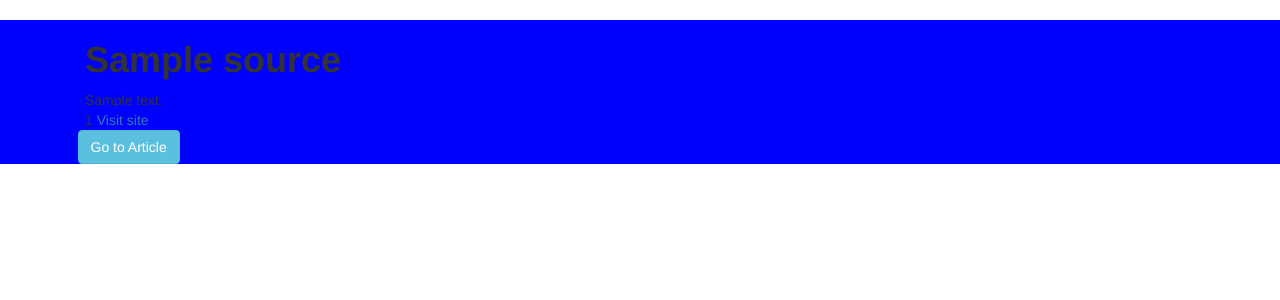
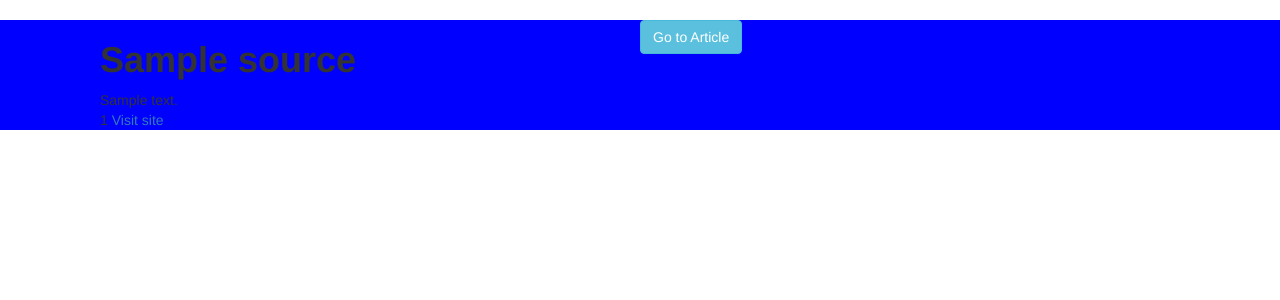
Before and after one commit to Blaisehala/NewsApp, a Flask app: template app/templates/index.html in a window 1280 px wide. Shown: the part 92-392 px from the top of the page. Run offline with Flask 2, Linux system fonts and the light colour scheme; the template is opened without the code that fills it: most values are stand-ins (such as "Sample title", 1, 10 or a date in 2020); some libraries are stand-ins or nearby versions.

Commit message:
continous inregration

```diff
--- a/app/models.py
+++ b/app/models.py
@@ -8,6 +8,7 @@ class Articles:
     self.title = title
     self.url = url
 
+
 class Source:
   def __init__(self,id,name, description,url):
     self.id= id
--- a/app/requests.py
+++ b/app/requests.py
@@ -30,7 +30,7 @@ def get_sources():
       sources_list = source_data_dict['sources']
       source_results = process_sources(sources_list)
 
-    return source_results
+  return source_results
 
 def process_sources (sources):
   sources_list = []
@@ -66,7 +66,7 @@ def get_articles(id):
       articles_list = articles_dict['articles']
       articles_results = process_articles(articles_list)
 
-    return articles_results
+  return articles_results
 
 def process_articles(list):
   articles_results = []
--- /dev/null
+++ b/app/static/CSS/article.css
@@ -0,0 +1,3 @@
+div{
+  background-color: brown;
+}
--- /dev/null
+++ b/app/static/CSS/index.css
@@ -0,0 +1,3 @@
+.watch{
+background-color: blue;
+}
--- a/app/static/CSS/style.css
+++ /dev/null
@@ -1,7 +0,0 @@
-.watch{
-  background-color: blue;
-}
-
-.navbar{
-  background-attachment: blue;
-}
--- a/app/templates/index.html
+++ b/app/templates/index.html
@@ -1,12 +1,22 @@
 {% import 'macros.html' as macro%}
 {% extends 'base.html'%}
 
+
+
+{% block styles %}
+{{ super() }}
+<link rel="stylesheet" href="{{url_for('static',filename='css/index.css')}}">
+{% endblock %}
+
+
+
 {% block content %}
-<div class="watch">
+<div class="watch" style="background-color:blue;">
+  {% for source in sources %}
   <div class="container">
-    <div class="row">
-      {% for source in sources %}
-      <div class="col-md-4">
+
+
+      <div class="col col-xs-12 col-sm-12 col-md-6 col-lg-6">
         <h1> <strong>{{source.name}}</strong>
         </h1>
 
@@ -19,9 +29,10 @@
       </div>
 
       <a href="/article/{{source.id}}"><button class="btn btn-info">Go to Article</button></a>
-      {% endfor %}
 
-    </div>
+
+
   </div>
+  {% endfor %}
 </div>
 {% endblock %}
```
Also changed, not shown: app/templates/article.html (+4 -5 lines).
